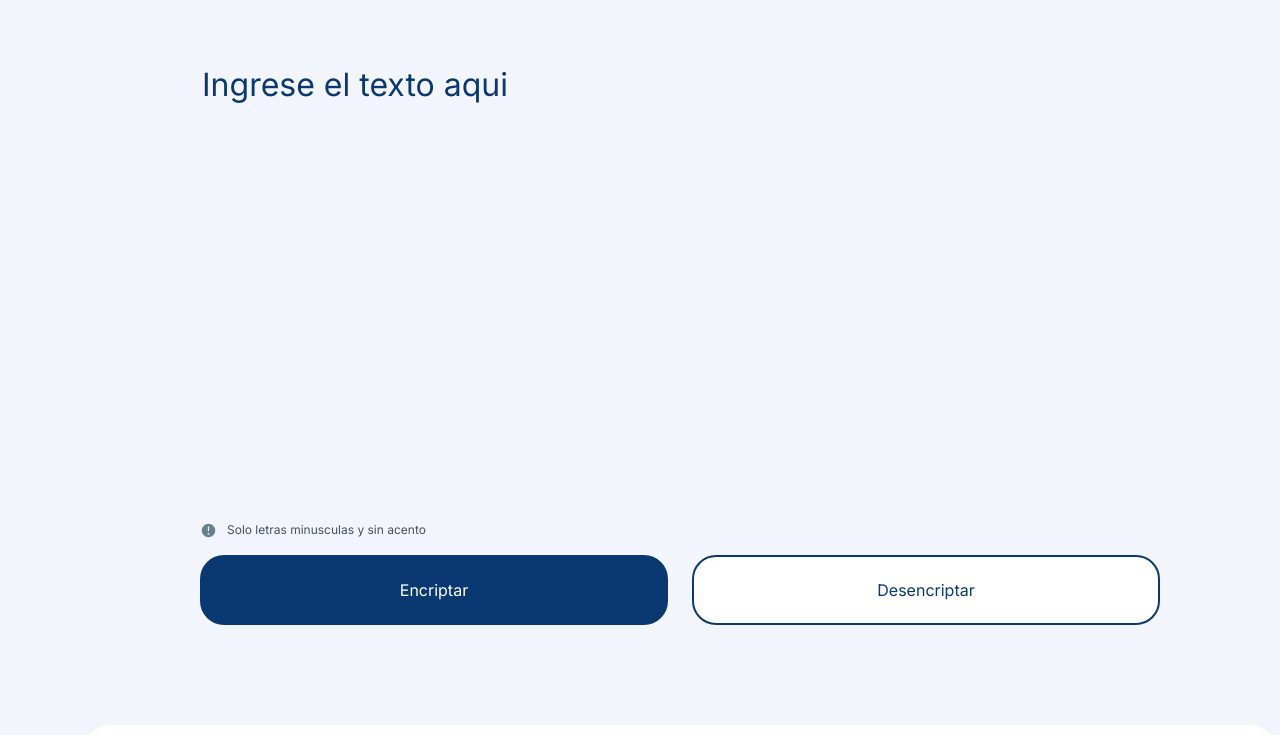
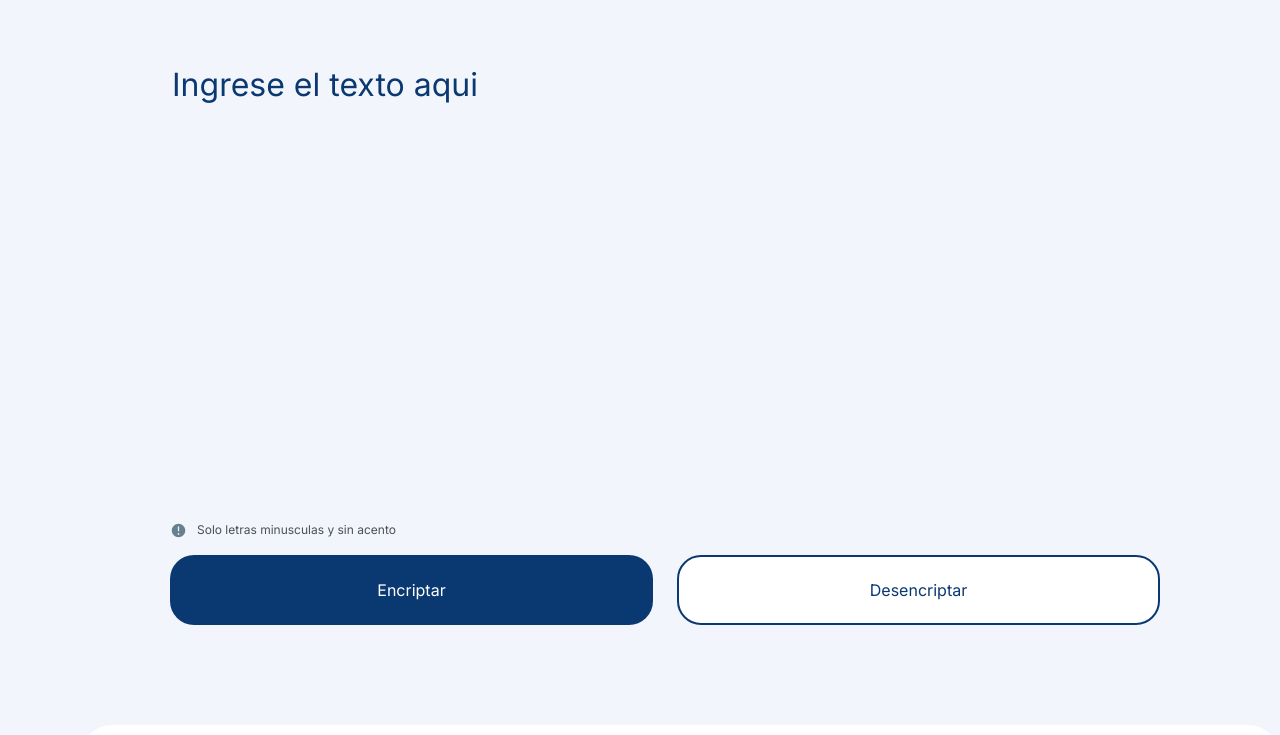
Before and after one commit to dlozanoc82/encriptador-de-texto, a website built with Vite: page index.html in a window 1280 px wide. Shown: the part 65-800 px from the top of the page. Built offline with nearby package versions, Linux system fonts and the light colour scheme; some packages are replaced by stand-ins of ours.

Commit message:
MVP Completado

```diff
--- a/css/styles.css
+++ b/css/styles.css
@@ -124,7 +124,7 @@ img {
 
 @media(min-width: 1200px) {
     .form__textarea {
-        margin: 10rem 0 0 16rem;
+        margin: 10rem 0 0 13rem;
     }
 }
 
@@ -147,7 +147,7 @@ img {
 
 @media(min-width: 1200px) {
     .form__label {
-        margin: 0 8rem 0 16rem;
+        margin: 0 8rem 0 13rem;
     }
 }
 
@@ -172,7 +172,7 @@ img {
 @media(min-width: 1200px) {
     .buttons {
         display: flex;
-        margin: 0 8rem 3rem 16rem;
+        margin: 0 8rem 3rem 13rem;
     }
 }
 
```
